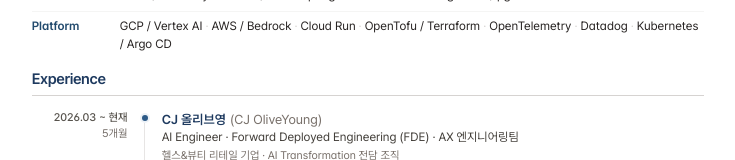
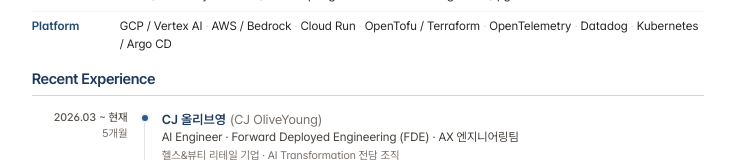
Before and after one commit to junis84/resume, a Next.js app: page / in a window 1280 px wide. Shown: the part 534-694 px from the top of the page, without its empty margins (272-1007 px from the left). Built offline with nearby package versions, Linux system fonts and the light colour scheme.

Commit message:
refine resume experience heading

```diff
--- a/src/app/page.tsx
+++ b/src/app/page.tsx
@@ -27,7 +27,7 @@ export default function ResumePage() {
         <Header data={selectedResumeData.header} />
         <IntroduceSection data={selectedResumeData.introduce} />
         <CoreCompetencies data={selectedResumeData.skills} />
-        <Experience data={selectedResumeData.experience} />
+        <Experience data={selectedResumeData.experience} title="Recent Experience" />
         <PageFooter page={1} />
       </article>
 
--- a/src/components/resume/Experience.tsx
+++ b/src/components/resume/Experience.tsx
@@ -5,6 +5,7 @@ import { SkillBadge } from "@/components/ui/SkillBadge";
 
 interface ExperienceProps {
   data: ExperienceType[];
+  title?: string;
 }
 
 /**
@@ -28,10 +29,10 @@ function highlightMagnitude(text: string): React.ReactNode {
   );
 }
 
-export function Experience({ data }: ExperienceProps) {
+export function Experience({ data, title = "Experience" }: ExperienceProps) {
   return (
     <section className="section-secondary experience-section">
-      <SectionTitle>Experience</SectionTitle>
+      <SectionTitle>{title}</SectionTitle>
 
       <div className="space-y-1">
         {data.map((exp) => (
```
